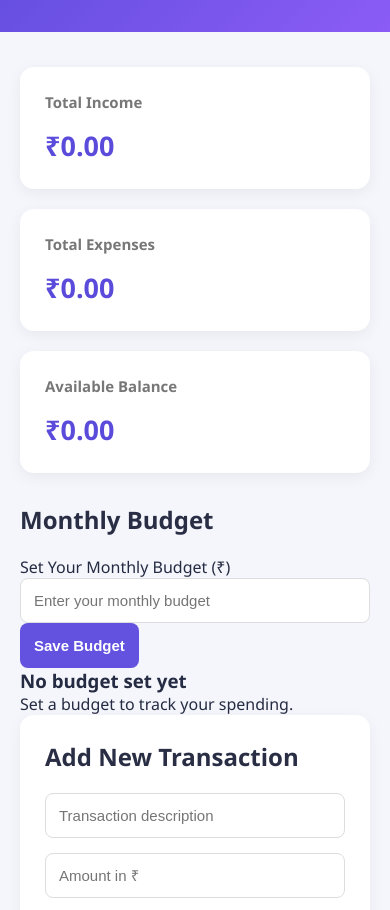
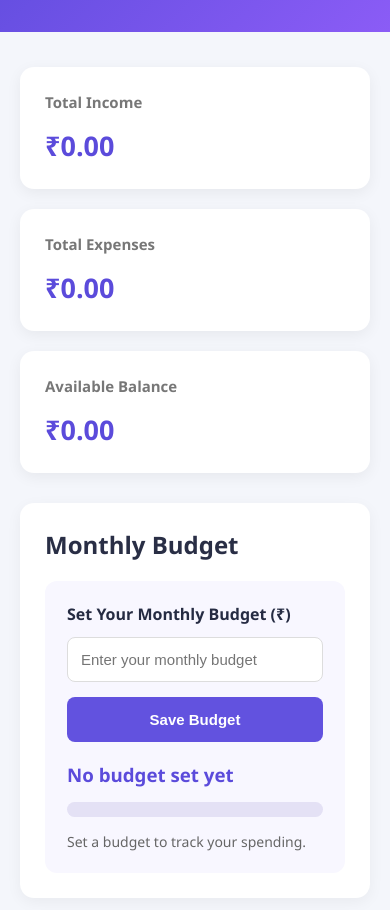
Before and after one commit to devbybhakti/smart-expense-tracker, a plain HTML site: page index.html in a window 390 px wide. Shown: the part 126-1036 px from the top of the page. Drawn offline with nearby package versions, Linux system fonts and the light colour scheme.

Commit message:
Update style.css

```diff
--- a/style.css
+++ b/style.css
@@ -150,6 +150,65 @@ canvas {
         grid-template-columns: 1fr;
     }
 
+/* Monthly Budget Section */
+
+.budget-section {
+    background: white;
+    padding: 25px;
+    border-radius: 14px;
+    margin-bottom: 25px;
+    box-shadow: 0 4px 15px rgba(0,0,0,0.05);
+}
+
+.budget-card {
+    background: #f8f7ff;
+    padding: 22px;
+    border-radius: 12px;
+}
+
+.budget-card label {
+    display: block;
+    margin-bottom: 12px;
+    font-weight: 600;
+}
+
+.budget-card input {
+    margin-bottom: 15px;
+}
+
+.budget-card button {
+    width: 100%;
+    margin-bottom: 20px;
+}
+
+#budget-status {
+    margin-bottom: 12px;
+    color: #5b4bdb;
+}
+
+.budget-progress {
+    width: 100%;
+    height: 15px;
+    background: #e4e1f5;
+    border-radius: 20px;
+    overflow: hidden;
+    margin: 15px 0;
+}
+
+#budget-progress-bar {
+    width: 0%;
+    height: 100%;
+    background: linear-gradient(90deg, #6252df, #a78bfa);
+    border-radius: 20px;
+    transition: width 0.4s ease;
+}
+
+#budget-message {
+    color: #666;
+    font-size: 14px;
+}
+
+
     header h1 {
         font-size: 25px;
     }
```
